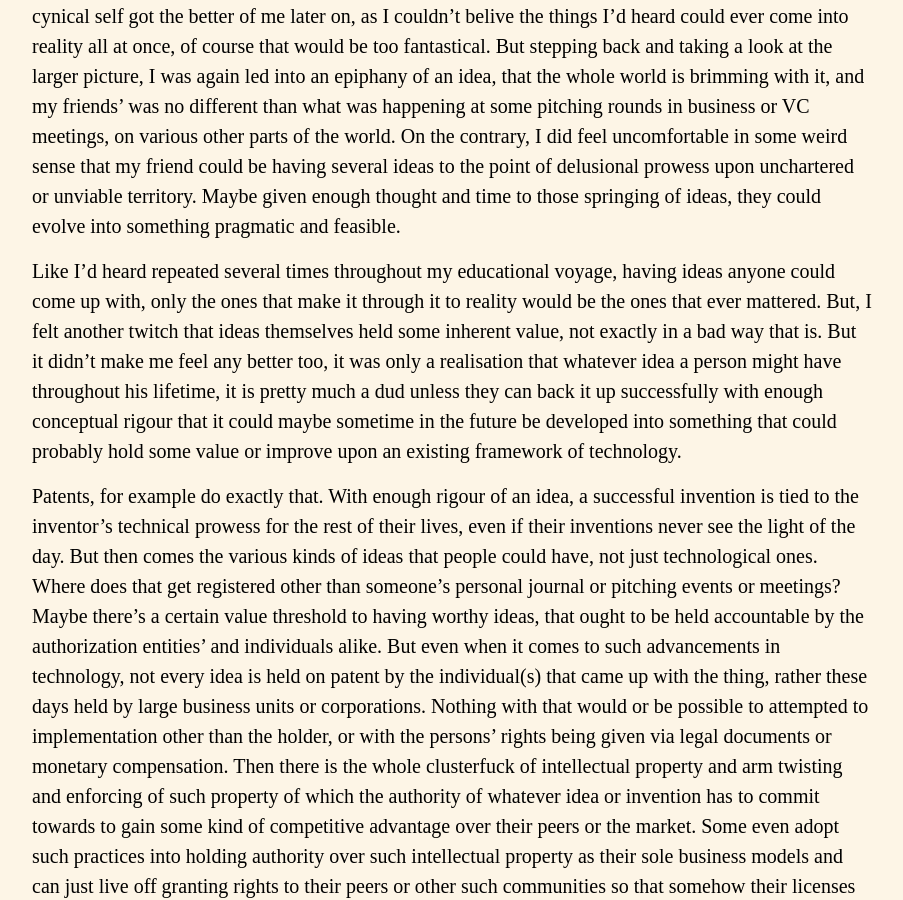
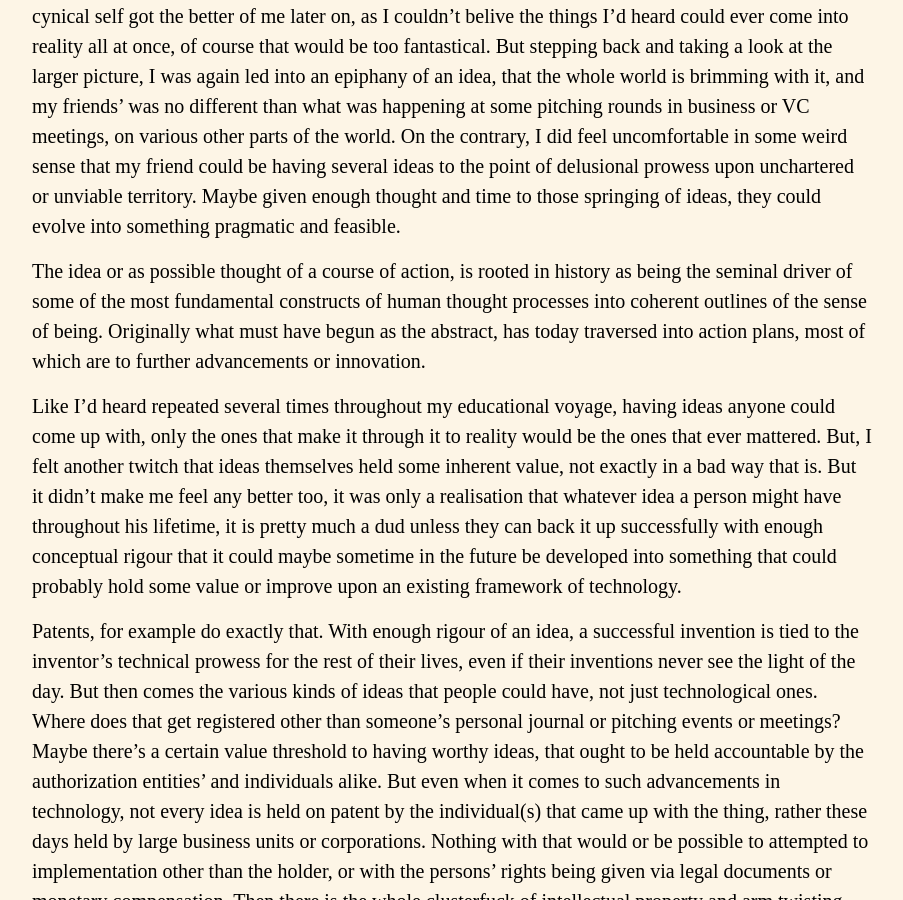
Before and after one commit to abvr/abvr.github.io, a Jekyll site: the page built from _posts/2019-09-02-idea.md, in a window 1280 px wide and 900 px high, scrolled down 425 px. Shown: the whole window, without its empty margins (188-1091 px from the left). Built offline with Jekyll 4.4.1, drawn with Linux system fonts in a browser that asks for light colours.

Commit message:
Update 2019-09-02-idea.md

```diff
--- a/_posts/2019-09-02-idea.md
+++ b/_posts/2019-09-02-idea.md
@@ -12,6 +12,8 @@ could some day be viable enough to fruition before my eyes. But my cynical self
 the things I'd heard could ever come into reality all at once, of course that would be too fantastical.
 But stepping back and taking a look at the larger picture, I was again led into an epiphany of an idea, that the whole world is brimming with it,
 and my friends' was no different than what was happening at some pitching rounds in business or VC meetings, on various other parts of the world. On the contrary, I did feel uncomfortable in some weird sense that my friend could be having several ideas to the point of delusional prowess upon unchartered or unviable territory. Maybe given enough thought and time to those springing of ideas, they could evolve into something pragmatic and feasible.
+
+The idea or as possible thought of a course of action, is rooted in history as being the seminal driver of some of the most fundamental constructs of human thought processes into coherent outlines of the sense of being. Originally what must have begun as the abstract, has today traversed into action plans, most of which are to further advancements or innovation.
 
 Like I'd heard repeated several times throughout my educational voyage, having ideas anyone could come up with, only the ones that make it
 through it to reality would be the ones that ever mattered. But, I felt another twitch that ideas themselves held some inherent value, not exactly in a bad way that is. But it didn't make me feel any better too, it was only a realisation that whatever idea a person might have throughout his lifetime, it is pretty much a dud unless they can back it up successfully with enough conceptual rigour that it could maybe sometime in the future be developed into something that could probably hold some value or improve upon an existing framework of technology.
```
